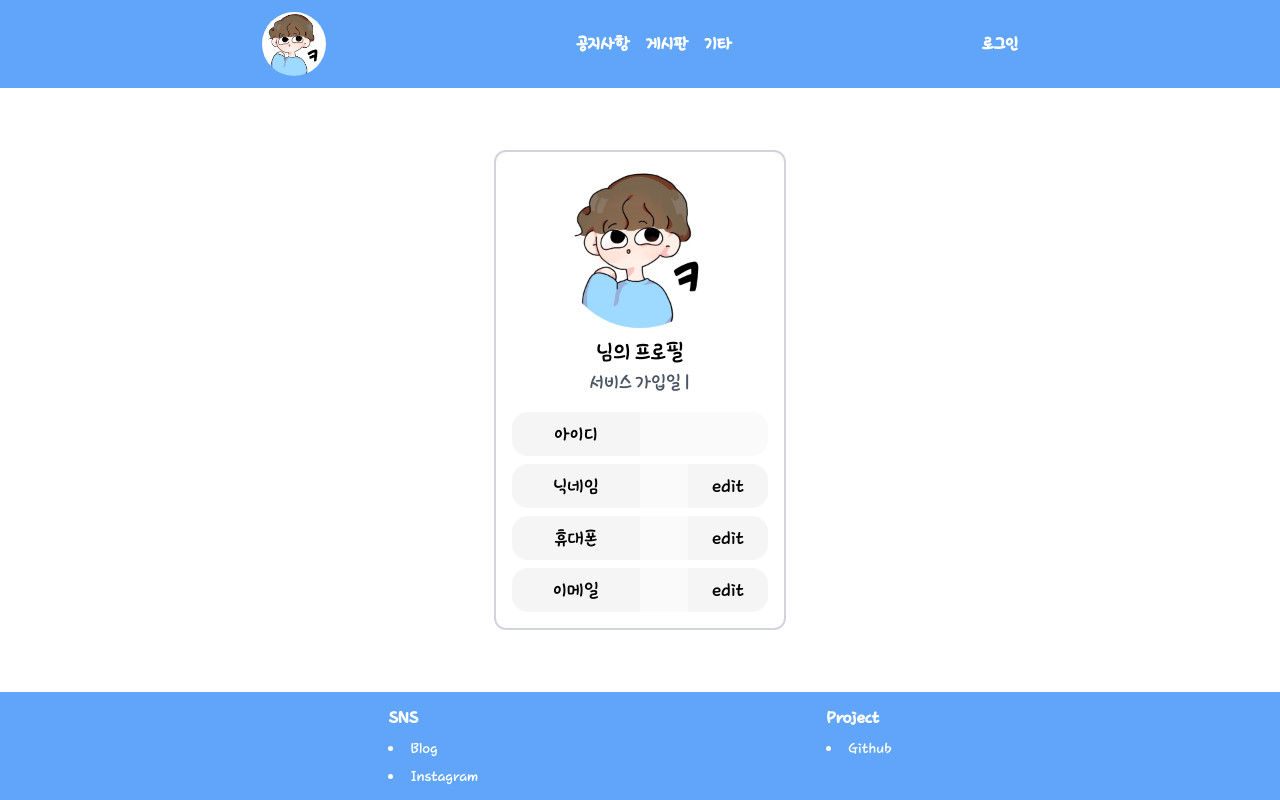
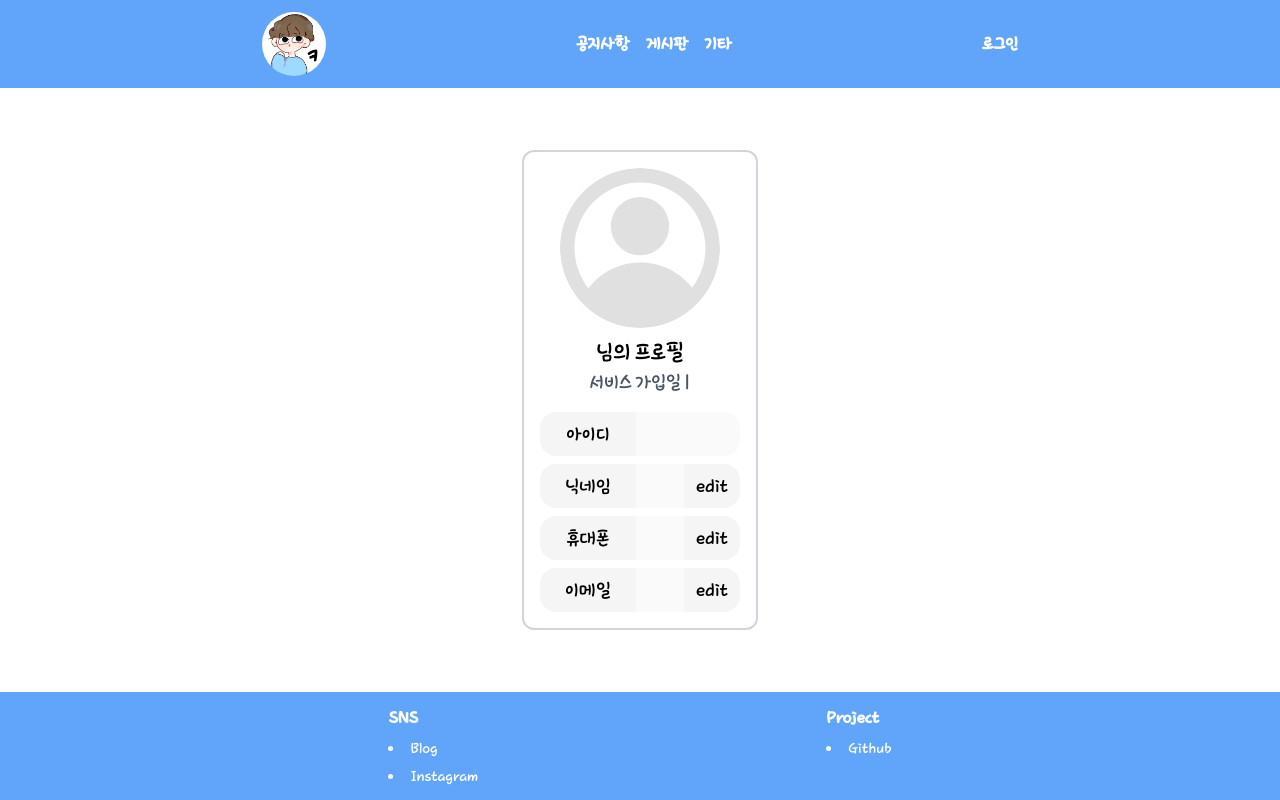
Before and after one commit to Baebin/BinProject_Frontend, a React (Create React App) app: page /profile in a window 1280 px wide. Built offline with nearby package versions, Linux system fonts and the light colour scheme; no server answers.

Commit message:
Profile Page Edited

```diff
--- a/src/pages/account/MyProfile.tsx
+++ b/src/pages/account/MyProfile.tsx
@@ -3,8 +3,13 @@ import {apiManager} from "../../utility/ApiManager";
 import {popupManager} from "../../utility/PopupManager";
 import {ErrorDto} from "../../model/dto/ErrorDto";
 import {useNavigate} from "react-router-dom";
+import {imageManager, images} from "../../utility/ImageManager";
 
 function MyProfile() {
+    const pageName = "프로필";
+
+    const [profile, setProfile] = useState<string>(images.profileNotFound);
+
     const [idx, setIdx] = useState<number | null>(null);
     const [id, setId] = useState<string | null>(null);
     const [name, setName] = useState<string | null>(null);
@@ -19,6 +24,10 @@ function MyProfile() {
             "account/load/profile",
             null,
             (res : any) => {
+                setProfile(
+                    imageManager.getProfile(res.data.idx)
+                );
+
                 setIdx(res.data.idx);
                 setId(res.data.id);
                 setName(res.data.name);
@@ -27,15 +36,57 @@ function MyProfile() {
                 setRegDate(res.data.reg_date);
             },
             (error : ErrorDto) => {
-                if (apiManager.handleForbidden(error, navigate, "프로필"))
+                if (apiManager.handleForbidden(error, navigate, pageName))
                     return;
             }
         );
     }, []);
 
+    const editImage = () => {
+        popupManager.showMoreInput(
+            pageName,
+            "닉네임 수정",
+            "file",
+            name,
+            "닉네임을 입력해주세요.",
+            (value: any) => {
+                apiManager.putFormData(
+                    "account/edit/profile/image",
+                    value,
+                    null,
+                    (res: any) => {
+                        setProfile(
+                            imageManager.getProfile(idx)
+                        );
+                    },
+                    (error: ErrorDto) => {
+                        if (apiManager.handleForbidden(error, navigate, pageName))
+                            return;
+                    }
+                );
+            },
+            (value: any) => {
+                apiManager.delete(
+                    "account/delete/profile/image",
+                    null,
+                    (res: any) => {
+                        setProfile(
+                            images.profileNotFound
+                        );
+                    },
+                    (error: ErrorDto) => {
+                        if (apiManager.handleForbidden(error, navigate, pageName))
+                            return;
+                    }
+                );
+            },
+            () => {
+            },
+        );
+    }
     const editName = () => {
         popupManager.showInput(
-            "프로필",
+            pageName,
             "닉네임 수정",
             "text",
             name,
@@ -50,7 +101,7 @@ function MyProfile() {
                         setName(value);
                     },
                     (error: ErrorDto) => {
-                        if (apiManager.handleForbidden(error, navigate, "프로필"))
+                        if (apiManager.handleForbidden(error, navigate, pageName))
                             return;
                     }
                 );
@@ -61,7 +112,7 @@ function MyProfile() {
     }
     const editPhone = () => {
         popupManager.showInput(
-            "프로필",
+            pageName,
             "전화번호 수정",
             "text",
             phone,
@@ -76,7 +127,7 @@ function MyProfile() {
                         setPhone(value);
                     },
                     (error: ErrorDto) => {
-                        if (apiManager.handleForbidden(error, navigate, "프로필"))
+                        if (apiManager.handleForbidden(error, navigate, pageName))
                             return;
                     }
                 );
@@ -87,7 +138,7 @@ function MyProfile() {
     }
     const editEmail = () => {
         popupManager.showInput(
-            "프로필",
+            pageName,
             "이메일 수정",
             "text",
             email,
@@ -102,7 +153,7 @@ function MyProfile() {
                         setEmail(value);
                     },
                     (error: ErrorDto) => {
-                        if (apiManager.handleForbidden(error, navigate, "프로필"))
+                        if (apiManager.handleForbidden(error, navigate, pageName))
                             return;
                     }
                 );
@@ -113,9 +164,16 @@ function MyProfile() {
     }
 
     return (
-        <div className="flex flex-col items-center p-4 gap-y-2 border-2 border-gray-300 rounded-xl text-xl text-center">
-            <img className="w-40 h-40 rounded-full" src="/images/logo.jpg" alt="logo"/>
-
+        <div className="p-2">
+            <div
+                className="flex flex-col items-center p-4 gap-y-2 border-2 border-gray-300 rounded-xl text-xl text-center">
+                <img className="w-40 h-40 rounded-full cursor-pointer hover:opacity-80"
+                     src={profile}
+                     alt="logo" onClick={editImage}
+                     onError={(e) => {
+                         setProfile(images.profileNotFound);
+                     }}
+                />
                 <div>
                     <p className="text-2xl">
                         {name}님의 프로필
@@ -125,45 +183,46 @@ function MyProfile() {
                     </p>
                 </div>
                 <div className="w-full flex bg-white rounded-2xl">
-                <p className="w-32 px-6 py-2 bg-neutral-100 rounded-l-2xl">
+                    <p className="w-24 px-6 py-2 bg-neutral-100 rounded-l-2xl">
                         아이디
                     </p>
-                <p className="grow px-6 bg-neutral-50 py-2 text-left rounded-r-2xl">
+                    <p className="grow px-6 py-2 break-all bg-neutral-50 rounded-r-2xl text-left">
                         {id}
                     </p>
                 </div>
                 <div className="w-full flex bg-white rounded-2xl">
-                <p className="w-32 px-6 py-2 bg-neutral-100 rounded-l-2xl">
+                    <p className="w-24 px-6 py-2 bg-neutral-100 rounded-l-2xl">
                         닉네임
                     </p>
-                <p className="grow px-6 bg-neutral-50 py-2 text-left">
+                    <p className="grow px-6 py-2 break-all bg-neutral-50 text-left">
                         {name}
                     </p>
-                <button className="px-6 py-2 bg-neutral-100 rounded-r-2xl" onClick={editName}>
+                    <button className="min-w-fit px-3 py-2 bg-neutral-100 rounded-r-2xl" onClick={editName}>
                         edit
                     </button>
                 </div>
                 <div className="w-full flex bg-white rounded-2xl">
-                <p className="w-32 px-6 py-2 bg-neutral-100 rounded-l-2xl">
+                    <p className="w-24 px-6 py-2 bg-neutral-100 rounded-l-2xl">
                         휴대폰
                     </p>
-                <p className="grow px-6 bg-neutral-50 py-2 text-left">
+                    <p className="grow px-6 py-2 break-all bg-neutral-50 text-left">
                         {phone}
                     </p>
-                <button className="px-6 py-2 bg-neutral-100 rounded-r-2xl" onClick={editPhone}>
+                    <button className="min-w-fit px-3 py-2 bg-neutral-100 rounded-r-2xl" onClick={editPhone}>
                         edit
                     </button>
                 </div>
                 <div className="w-full flex bg-white rounded-2xl">
-                <p className="w-32 px-6 py-2 bg-neutral-100 rounded-l-2xl">
+                    <p className="w-24 px-6 py-2 bg-neutral-100 rounded-l-2xl">
                         이메일
                     </p>
-                <p className="grow px-6 bg-neutral-50 py-2 text-left">
+                    <p className="grow px-6 py-1 break-all bg-neutral-50 text-left">
                         {email}
                     </p>
-                <button className="px-6 py-2 bg-neutral-100 rounded-r-2xl" onClick={editEmail}>
+                    <button className="min-w-fit px-3 py-2 bg-neutral-100 rounded-r-2xl" onClick={editEmail}>
                         edit
                     </button>
+                </div>
             </div>
         </div>
     );
--- a/src/utility/ApiManager.tsx
+++ b/src/utility/ApiManager.tsx
@@ -3,9 +3,12 @@ import {ErrorDto} from "../model/dto/ErrorDto";
 import {NavigateFunction} from "react-router-dom";
 import {popupManager} from "./PopupManager";
 
-const API_URL = "http://piebin.kro.kr:8080/api/";
+export const API_URL = "http://piebin.kro.kr:8080/api/";
 
 class ApiManager {
+    getURL(): string {
+        return API_URL;
+    }
     handleForbidden(dto : ErrorDto, navigate : NavigateFunction, title : string) : boolean {
         if (dto.httpStatus !== "FORBIDDEN")
             return false;
@@ -63,6 +66,38 @@ class ApiManager {
     delete(api : string, data : any, resFunc : Function, errorFunc : Function) : void {
         this.connect("delete", api, null, data, resFunc, errorFunc);
     }
+
+    putFormData(api : string, file : any, data : any, resFunc : Function, errorFunc : Function) : void {
+        const token = localStorage.getItem("token");
+
+        const formData = new FormData();
+        formData.append("file", file);
+
+        axios.put(
+            API_URL + api,
+            formData,
+            {
+                headers: {
+                    Authorization: token,
+                    "Content-Type": "multipart/form-data",
+                }
+            }
+        ).then((res) => {
+            console.log(res.data);
+            console.log(res);
+            resFunc(res);
+        }).catch((error) => {
+            console.log(error.response?.data);
+            console.log(error);
+
+            errorFunc(
+                new ErrorDto(
+                    error.response?.data?.http_status,
+                    error.response?.data?.message
+                )
+            );
+        });
+    }
 }
 
 export const apiManager= new ApiManager();
--- a/src/utility/ColorManager.ts
+++ b/src/utility/ColorManager.ts
@@ -1,4 +1,5 @@
 export const colors = {
     "blue-400": "#60a5fa",
-    "red-400": "#f87171"
+    "orange-400": "#fb923c",
+    "red-400": "#f87171",
 };
--- /dev/null
+++ b/src/utility/ImageManager.ts
@@ -0,0 +1,14 @@
+import {apiManager} from "./ApiManager";
+
+class ImageManager {
+    getProfile(idx : any) : string {
+        return `${apiManager.getURL()}account/load/profile/image/${idx}`;
+    }
+}
+
+export const images = {
+    "logo": "/images/logo.jpg",
+    "binBean": "/images/bin_bean.png",
+    "profileNotFound": "/images/profile_not_found.svg",
+};
+export const imageManager= new ImageManager();
--- a/src/utility/PopupManager.tsx
+++ b/src/utility/PopupManager.tsx
@@ -47,9 +47,37 @@ class PopupManager {
         }).then(result => {
             if (result.isConfirmed)
                 onConfirmed(result.value);
-            else if (result.isDismissed) {
+            else if (result.isDismissed)
                 onDismissed(result.value);
-            }
+        });
+    }
+    showMoreInput(title : string, text : string, input : SweetAlertInput, inputValue : any, inputPlaceholder : string, onConfirmed : Function, onDenied : Function, onDismissed : Function) : void {
+        Swal.fire({
+            title: title,
+            text: text,
+            icon: 'question',
+
+            input: input,
+            inputValue: inputValue,
+            inputPlaceholder: inputPlaceholder,
+
+            confirmButtonColor: colors["blue-400"],
+            confirmButtonText: "확인",
+
+            showDenyButton: true,
+            denyButtonColor: colors["orange-400"],
+            denyButtonText: "삭제",
+
+            showCancelButton: true,
+            cancelButtonColor: colors["red-400"],
+            cancelButtonText: "취소",
+        }).then(result => {
+            if (result.isConfirmed)
+                onConfirmed(result.value);
+            else if (result.isDenied)
+                onDenied(result.value);
+            else if (result.isDismissed)
+                onDismissed(result.value);
         });
     }
 };
```
Also changed, not shown: public/images/profile_not_found.svg (added). Lines whose indentation alone changed are shown as unchanged.
